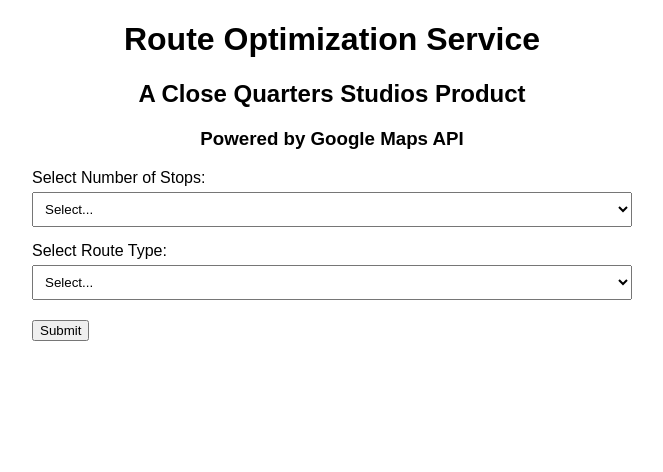
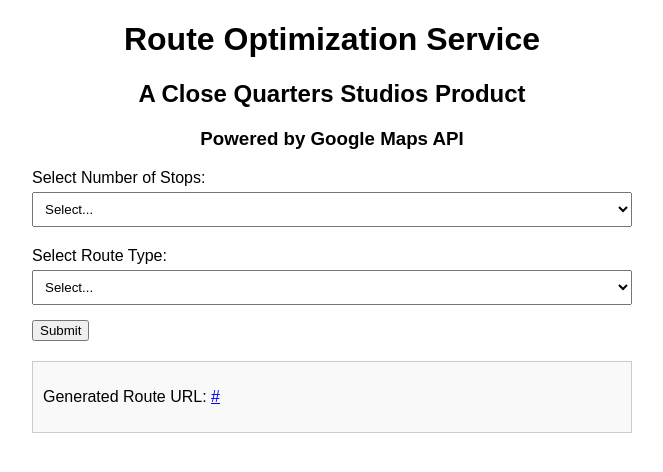
Before and after one commit to Rakesh8086/route_recommendation_using_tsp, a Flask app: template templates/webpage.html in a window 1280 px wide. Shown: the top 472 px of the page, without its empty margins (308-971 px from the left). Run offline with Flask 3, Linux system fonts and the light colour scheme; the template is opened without the code that fills it: most values are stand-ins (such as "Sample title", 1, 10 or a date in 2020).

Commit message:
Unable to retain input locations given by users in input fields.

```diff
--- a/templates/webpage.html
+++ b/templates/webpage.html
@@ -32,6 +32,12 @@
             color: red;
             font-size: 0.875em;
         }
+        .url-display {
+            margin-top: 20px;
+            padding: 10px;
+            border: 1px solid #ccc;
+            background-color: #f9f9f9;
+        }
     </style>
 </head>
 <body>
@@ -43,32 +49,45 @@
             <div class="form-group">
                 <label for="numStops">Select Number of Stops:</label>
                 <select id="numStops" name="numStops" required>
-                    <option value="0">Select...</option>
-                    <option value="2">2</option>
-                    <option value="3">3</option>
-                    <option value="4">4</option>
-                    <option value="5">5</option>
-                    <option value="6">6</option>
-                    <option value="7">7</option>
-                    <option value="8">8</option>
-                    <option value="9">9</option>
-                    <option value="10">10</option>
+                    <option value="0" {% if num_stops == 0 %}selected{% endif %}>Select...</option>
+                    <option value="2" {% if num_stops == 2 %}selected{% endif %}>2</option>
+                    <option value="3" {% if num_stops == 3 %}selected{% endif %}>3</option>
+                    <option value="4" {% if num_stops == 4 %}selected{% endif %}>4</option>
+                    <option value="5" {% if num_stops == 5 %}selected{% endif %}>5</option>
+                    <option value="6" {% if num_stops == 6 %}selected{% endif %}>6</option>
+                    <option value="7" {% if num_stops == 7 %}selected{% endif %}>7</option>
+                    <option value="8" {% if num_stops == 8 %}selected{% endif %}>8</option>
+                    <option value="9" {% if num_stops == 9 %}selected{% endif %}>9</option>
+                    <option value="10" {% if num_stops == 10 %}selected{% endif %}>10</option>
                 </select>
+            </div>
+            <div class="inputs-container" id="inputsContainer">
+                {% if num_stops %}
+                    {% for i in range(num_stops) %}
+                        <div class="form-group">
+                            <label for="location{{ i+1 }}">Location {{ i+1 }}:</label>
+                            <input type="text" name="location{{ i+1 }}" value="{{ locations[i] if locations and locations[i] else '' }}" placeholder="Enter location {{ i+1 }}" required>
+                        </div>
+                    {% endfor %}
+                {% endif %}
             </div>
             <div class="form-group">
                 <label for="routeType">Select Route Type:</label>
                 <select id="routeType" name="routeType" required>
-                    <option value="">Select...</option>
-                    <option value="shortest">Shortest Route</option>
-                    <option value="fastest">Fastest Route</option>
+                    <option value="" {% if not route_type %}selected{% endif %}>Select...</option>
+                    <option value="shortest" {% if route_type == 'shortest' %}selected{% endif %}>Shortest Route</option>
+                    <option value="fastest" {% if route_type == 'fastest' %}selected{% endif %}>Fastest Route</option>
                 </select>
-            </div>
-            <div class="inputs-container" id="inputsContainer">
-                <!-- Dynamic input boxes will be inserted here -->
             </div>
             <div id="formError" class="error"></div>
             <button type="submit">Submit</button>
         </form>
+
+        {% if url %}
+        <div class="url-display">
+            <p>Generated Route URL: <a href="{{ url }}" target="_blank">{{ url }}</a></p>
+        </div>
+        {% endif %}
     </div>
 
     <script>
@@ -76,13 +95,11 @@
             generateInputFields();
         });
 
-    // Generate input fields based on number of stops
         function generateInputFields() {
             const numStops = parseInt(document.getElementById('numStops').value);
             const container = document.getElementById('inputsContainer');
             const formError = document.getElementById('formError');
 
-        // Clears previous inputs and error messages
             container.innerHTML = '';
             formError.textContent = '';
 
@@ -90,7 +107,6 @@
                 return;
             }
 
-        // Generates new input boxes depending upon number of stops
             for (let i = 0; i < numStops; i++) {
                 const inputGroup = document.createElement('div');
                 inputGroup.className = 'form-group';
@@ -100,9 +116,9 @@
 
                 const input = document.createElement('input');
                 input.type = 'text';
-            input.name = `location${i + 1}`;  // Ensure unique names for each input
+                input.name = `location${i + 1}`;
                 input.placeholder = `Enter location ${i + 1}`;
-            input.required = true;  // Mark input as required
+                input.required = true;
 
                 inputGroup.appendChild(label);
                 inputGroup.appendChild(input);
@@ -111,7 +127,6 @@
             }
         }
 
-    // Validate form before submission
         document.getElementById('routeForm').addEventListener('submit', function(event) {
             const numStops = parseInt(document.getElementById('numStops').value);
             const routeType = document.getElementById('routeType').value;
@@ -119,34 +134,29 @@
             let isValid = true;
             const formError = document.getElementById('formError');
 
-        // Check if number of stops is selected
             if (isNaN(numStops) || numStops === 0) {
                 isValid = false;
             }
 
-        // Check if all input fields are filled
             inputs.forEach(input => {
                 if (input.value.trim() === '') {
                     isValid = false;
                 }
             });
 
-        // Check if route type is selected
             if (routeType === '') {
                 isValid = false;
             }
 
             if (!isValid) {
-            event.preventDefault();  // Prevent form submission
-            formError.textContent = 'Please fill out all fields, select number of stops and select a route type.';
+                event.preventDefault();
+                formError.textContent = 'Please fill out all fields, select number of stops, and select a route type.';
             }
         });
 
-    // Initialize input fields based on previous selection
         document.addEventListener('DOMContentLoaded', function() {
             generateInputFields();
         });
-
     </script>
 </body>
 </html>
```
Lines whose indentation alone changed are shown as unchanged.
